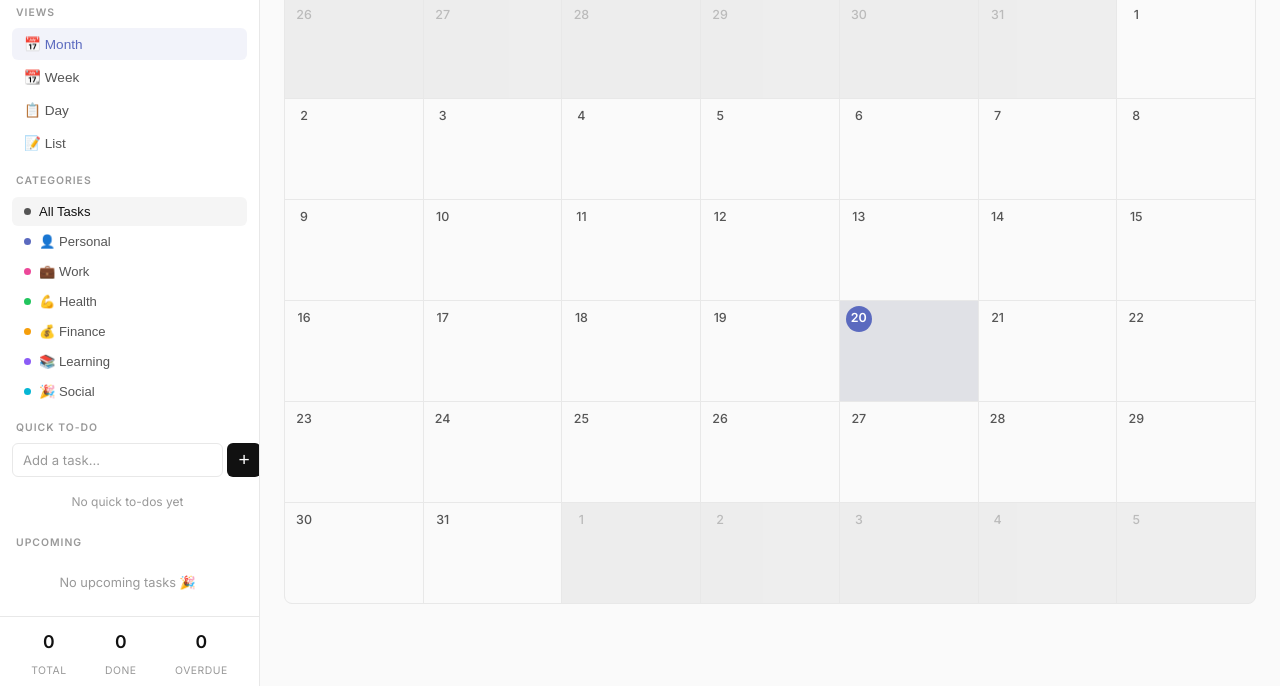
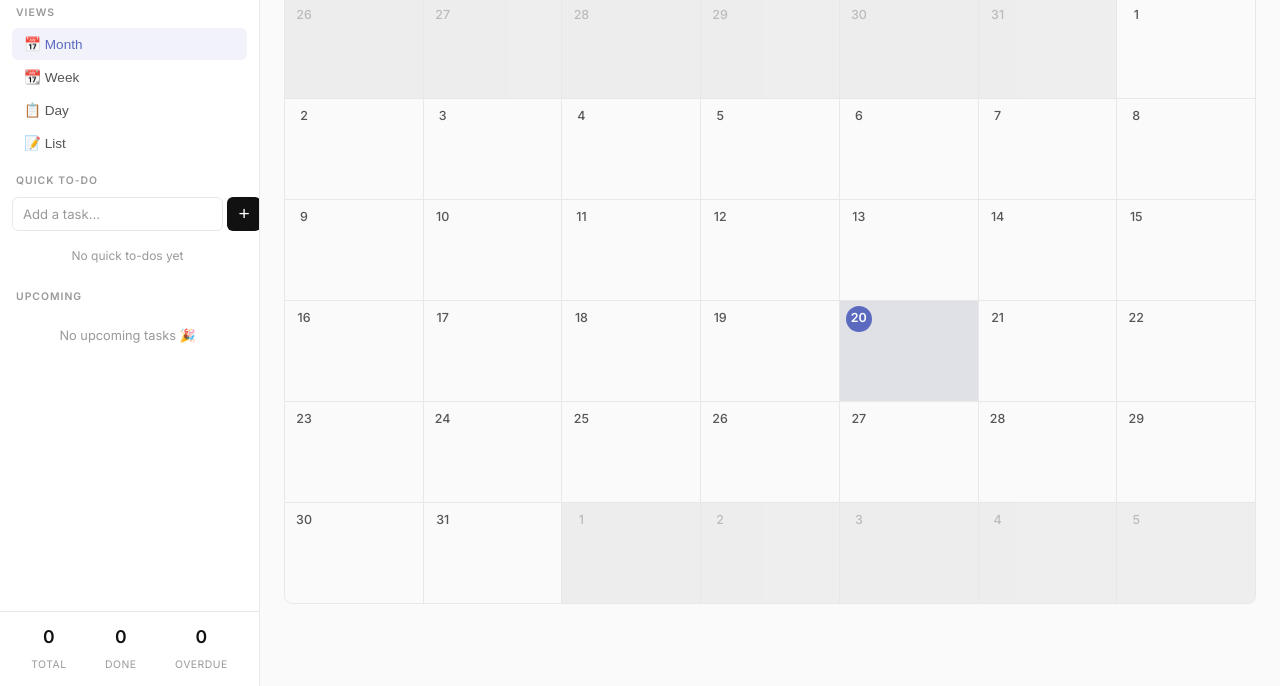
Before and after one commit to flow200-boop/new.schedule.note.1f, a plain HTML site: page index.html in a window 1280 px wide. Shown: the part 114-800 px from the top of the page. Drawn offline with Linux system fonts and the light colour scheme.

Commit message:
refactor: Remove task categories feature
Remove category system (personal, work, health, etc.) including sidebar
filter, form field, and display on task cards. Simplifies the app by
removing an unnecessary layer of complexity.

🤖 Generated with Codebuff
Co-Authored-By: Codebuff <noreply@codebuff.com>

```diff
--- a/app.js
+++ b/app.js
@@ -12,20 +12,11 @@ let quickTodos = [];
 let currentView = 'month';
 let currentDate = new Date();
 let selectedDate = null;
-let activeCategory = 'all';
 let searchQuery = '';
 let editingTaskId = null;
 let selectedColor = '#667eea';
 let reminderTimers = {};
 
-const CATEGORIES = {
-  personal: { label: 'Personal', emoji: '👤', color: 'var(--cat-personal)' },
-  work: { label: 'Work', emoji: '💼', color: 'var(--cat-work)' },
-  health: { label: 'Health', emoji: '💪', color: 'var(--cat-health)' },
-  finance: { label: 'Finance', emoji: '💰', color: 'var(--cat-finance)' },
-  learning: { label: 'Learning', emoji: '📚', color: 'var(--cat-learning)' },
-  social: { label: 'Social', emoji: '🎉', color: 'var(--cat-social)' },
-};
 
 const RECURRENCE_LABELS = {
   daily: '🔄 Daily',
@@ -176,10 +167,6 @@ function generateRecurringDates(task) {
 
 function getFilteredTasks() {
   let filtered = tasks;
-
-  if (activeCategory !== 'all') {
-    filtered = filtered.filter(t => t.category === activeCategory);
-  }
 
   if (searchQuery) {
     const q = searchQuery.toLowerCase();
@@ -425,7 +412,6 @@ function renderListView() {
 
     groups[dateStr].forEach(task => {
       const completedClass = task.completed ? ' completed' : '';
-      const catInfo = CATEGORIES[task.category] || CATEGORIES.personal;
 
       html += `<div class="task-card fade-in" style="border-left-color:${task.color || '#667eea'}" onclick="editTask('${task.id}')">
         <div class="task-card-header">
@@ -436,7 +422,6 @@ function renderListView() {
         <div class="task-card-meta">
           ${task.time ? `<span class="task-card-time">🕐 ${formatTime(task.time)}</span>` : ''}
           <span class="task-card-priority ${task.priority}">${task.priority}</span>
-          <span class="task-card-category">${catInfo.emoji} ${catInfo.label}</span>
           ${task.recurrence && task.recurrence !== 'none' ? `<span class="task-card-recurrence">${RECURRENCE_LABELS[task.recurrence]}</span>` : ''}
         </div>
       </div>`;
@@ -471,7 +456,6 @@ function openDayPanel(dateStr) {
   } else {
     list.innerHTML = dayTasks.map(task => {
       const completedClass = task.completed ? ' completed' : '';
-      const catInfo = CATEGORIES[task.category] || CATEGORIES.personal;
 
       return `<div class="task-card fade-in" style="border-left-color:${task.color || '#667eea'}" onclick="editTask('${task.id}')">
         <div class="task-card-header">
@@ -483,7 +467,6 @@ function openDayPanel(dateStr) {
         <div class="task-card-meta">
           ${task.time ? `<span class="task-card-time">🕐 ${formatTime(task.time)}</span>` : ''}
           <span class="task-card-priority ${task.priority}">${task.priority}</span>
-          <span class="task-card-category">${catInfo.emoji} ${catInfo.label}</span>
           ${task.recurrence && task.recurrence !== 'none' ? `<span class="task-card-recurrence">${RECURRENCE_LABELS[task.recurrence]}</span>` : ''}
         </div>
       </div>`;
@@ -495,29 +478,6 @@ function openDayPanel(dateStr) {
 
 // ===== Rendering: Sidebar =====
 function renderSidebar() {
-  const catContainer = $('#category-filters');
-  let catHtml = `<button class="category-chip${activeCategory === 'all' ? ' active' : ''}" data-category="all">
-    <span class="chip-dot" style="background: var(--text-secondary)"></span>
-    All Tasks
-  </button>`;
-
-  Object.entries(CATEGORIES).forEach(([key, cat]) => {
-    const count = tasks.filter(t => t.category === key).length;
-    catHtml += `<button class="category-chip${activeCategory === key ? ' active' : ''}" data-category="${key}">
-      <span class="chip-dot" style="background: ${cat.color}"></span>
-      ${cat.emoji} ${cat.label}
-      ${count > 0 ? `<span style="margin-left:auto;font-size:0.7rem;color:var(--text-muted)">${count}</span>` : ''}
-    </button>`;
-  });
-  catContainer.innerHTML = catHtml;
-
-  catContainer.querySelectorAll('.category-chip').forEach(chip => {
-    chip.addEventListener('click', () => {
-      activeCategory = chip.dataset.category;
-      renderAll();
-    });
-  });
-
   const upcomingContainer = $('#upcoming-tasks');
   const now = startOfDay(new Date());
   const upcoming = tasks
@@ -536,10 +496,7 @@ function renderSidebar() {
       const dateObj = new Date(task.date + 'T00:00:00');
       const isTaskOverdue = isOverdue(task);
       const label = isToday(dateObj) ? 'Today' : formatDate(dateObj);
-      const catInfo = CATEGORIES[task.category] || CATEGORIES.personal;
-
       return `<div class="upcoming-item${isTaskOverdue ? ' overdue' : ''}" onclick="editTask('${task.id}')">
-        <span>${catInfo.emoji}</span>
         <span class="upcoming-title">${task.title}</span>
         <span class="upcoming-date">${label}</span>
       </div>`;
@@ -577,7 +534,7 @@ function createTask(data) {
     time: data.time || '',
     endDate: data.endDate || '',
     priority: data.priority || 'medium',
-    category: data.category || 'personal',
+
     recurrence: data.recurrence || 'none',
     reminder: data.reminder || 'none',
     color: data.color || '#667eea',
@@ -683,7 +640,6 @@ function openEditModal(taskId) {
   $('#task-time').value = task.time || '';
   $('#task-end-date').value = task.endDate || '';
   $('#task-priority').value = task.priority;
-  $('#task-category').value = task.category;
   $('#task-recurrence').value = task.recurrence;
   $('#task-reminder').value = task.reminder;
   $('#task-id').value = task.id;
@@ -971,7 +927,6 @@ function initEventListeners() {
       time: $('#task-time').value,
       endDate: $('#task-end-date').value,
       priority: $('#task-priority').value,
-      category: $('#task-category').value,
       recurrence: $('#task-recurrence').value,
       reminder: $('#task-reminder').value,
       color: selectedColor,
--- a/index.html
+++ b/index.html
@@ -32,16 +32,6 @@
         <button class="view-btn" data-view="day">📋 Day</button>
         <button class="view-btn" data-view="list">📝 List</button>
       </nav>
-    </div>
-
-    <div class="sidebar-section">
-      <h3 class="section-title">Categories</h3>
-      <div class="category-filters" id="category-filters">
-        <button class="category-chip active" data-category="all">
-          <span class="chip-dot" style="background: var(--text-secondary)"></span>
-          All Tasks
-        </button>
-      </div>
     </div>
 
     <div class="sidebar-section">
@@ -157,24 +147,13 @@
           <div class="form-group">
             <label for="task-priority">Priority</label>
             <select id="task-priority" class="form-input">
-              <option value="low">🟢 Low</option>
-              <option value="medium" selected>🟡 Medium</option>
-              <option value="high">🔴 High</option>
+              <option value="low">Low</option>
+              <option value="medium" selected>Medium</option>
+              <option value="high">High</option>
             </select>
           </div>
         </div>
         <div class="form-row">
-          <div class="form-group">
-            <label for="task-category">Category</label>
-            <select id="task-category" class="form-input">
-              <option value="personal">👤 Personal</option>
-              <option value="work">💼 Work</option>
-              <option value="health">💪 Health</option>
-              <option value="finance">💰 Finance</option>
-              <option value="learning">📚 Learning</option>
-              <option value="social">🎉 Social</option>
-            </select>
-          </div>
           <div class="form-group">
             <label for="task-recurrence">Recurrence</label>
             <select id="task-recurrence" class="form-input">
--- a/style.css
+++ b/style.css
@@ -21,12 +21,6 @@
   --priority-low: #22c55e;
   --priority-medium: #f59e0b;
   --priority-high: #ef4444;
-  --cat-personal: #5b6abf;
-  --cat-work: #ec4899;
-  --cat-health: #22c55e;
-  --cat-finance: #f59e0b;
-  --cat-learning: #8b5cf6;
-  --cat-social: #06b6d4;
   --shadow-sm: 0 1px 2px rgba(0, 0, 0, 0.05);
   --shadow-md: 0 2px 8px rgba(0, 0, 0, 0.08);
   --shadow-lg: 0 4px 16px rgba(0, 0, 0, 0.1);
@@ -191,44 +185,6 @@ body {
   background: var(--accent-glow);
   color: var(--accent);
   font-weight: 500;
-}
-
-/* Category Filters */
-.category-filters {
-  display: flex;
-  flex-direction: column;
-  gap: 1px;
-}
-
-.category-chip {
-  display: flex;
-  align-items: center;
-  gap: 8px;
-  padding: 7px 12px;
-  background: transparent;
-  border: none;
-  border-radius: var(--radius-sm);
-  color: var(--text-secondary);
-  font-size: 0.82rem;
-  font-weight: 400;
-  cursor: pointer;
-  transition: var(--transition);
-  text-align: left;
-}
-
-.category-chip:hover { background: var(--bg-hover); color: var(--text-primary); }
-
-.category-chip.active {
-  background: var(--bg-hover);
-  color: var(--text-primary);
-  font-weight: 500;
-}
-
-.chip-dot {
-  width: 7px;
-  height: 7px;
-  border-radius: 50%;
-  flex-shrink: 0;
 }
 
 /* Quick To-Do Section */
@@ -861,14 +817,6 @@ body {
 .task-card-priority.medium { background: rgba(245, 158, 11, 0.1); color: var(--priority-medium); }
 .task-card-priority.high { background: rgba(239, 68, 68, 0.1); color: var(--priority-high); }
 
-.task-card-category {
-  font-size: 0.68rem;
-  padding: 1px 6px;
-  border-radius: 8px;
-  background: var(--bg-hover);
-  color: var(--text-secondary);
-}
-
 .task-card-recurrence {
   font-size: 0.68rem;
   color: var(--accent);
```
